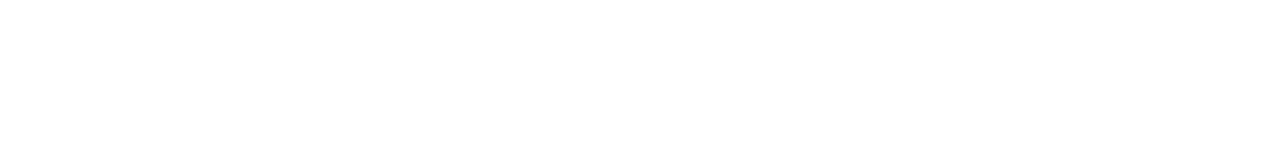
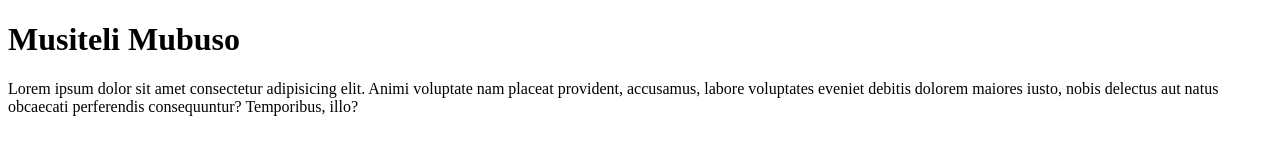
Before and after one commit to mmubuso/git-practice, a plain HTML site: page index.html in a window 1280 px wide. Drawn offline with Linux system fonts and the light colour scheme.

Commit message:
Added header and a container with lorem ipsum

```diff
--- a/index.html
+++ b/index.html
@@ -8,5 +8,14 @@
 </head>
 <body>
 
+    <header>
+        <h1>Musiteli Mubuso</h1>
+    </header>
+    <container>
+        <article>
+            <p>Lorem ipsum dolor sit amet consectetur adipisicing elit. Animi voluptate nam placeat provident, accusamus, labore voluptates eveniet debitis dolorem maiores iusto, nobis delectus aut natus obcaecati perferendis consequuntur? Temporibus, illo?</p>
+        </article>
+    </container>
+
 </body>
 </html>
```
